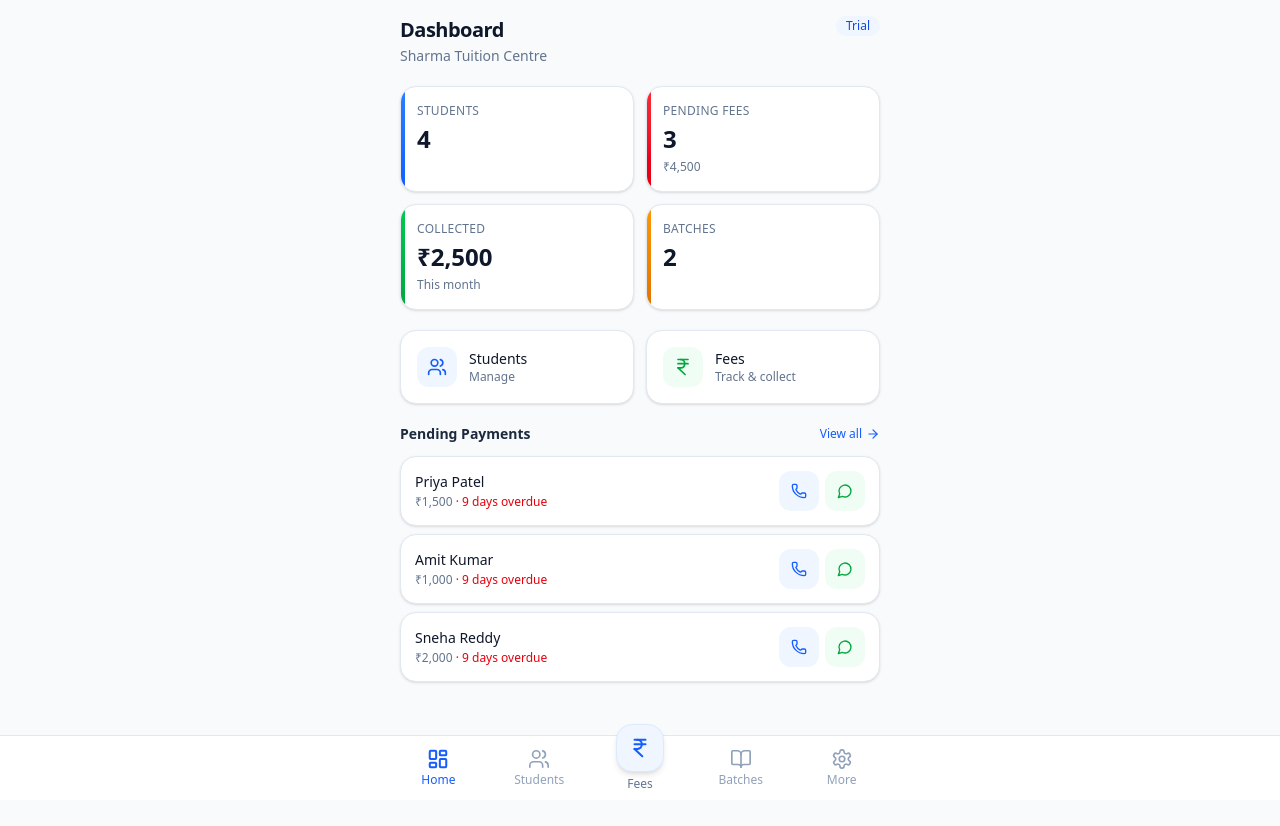
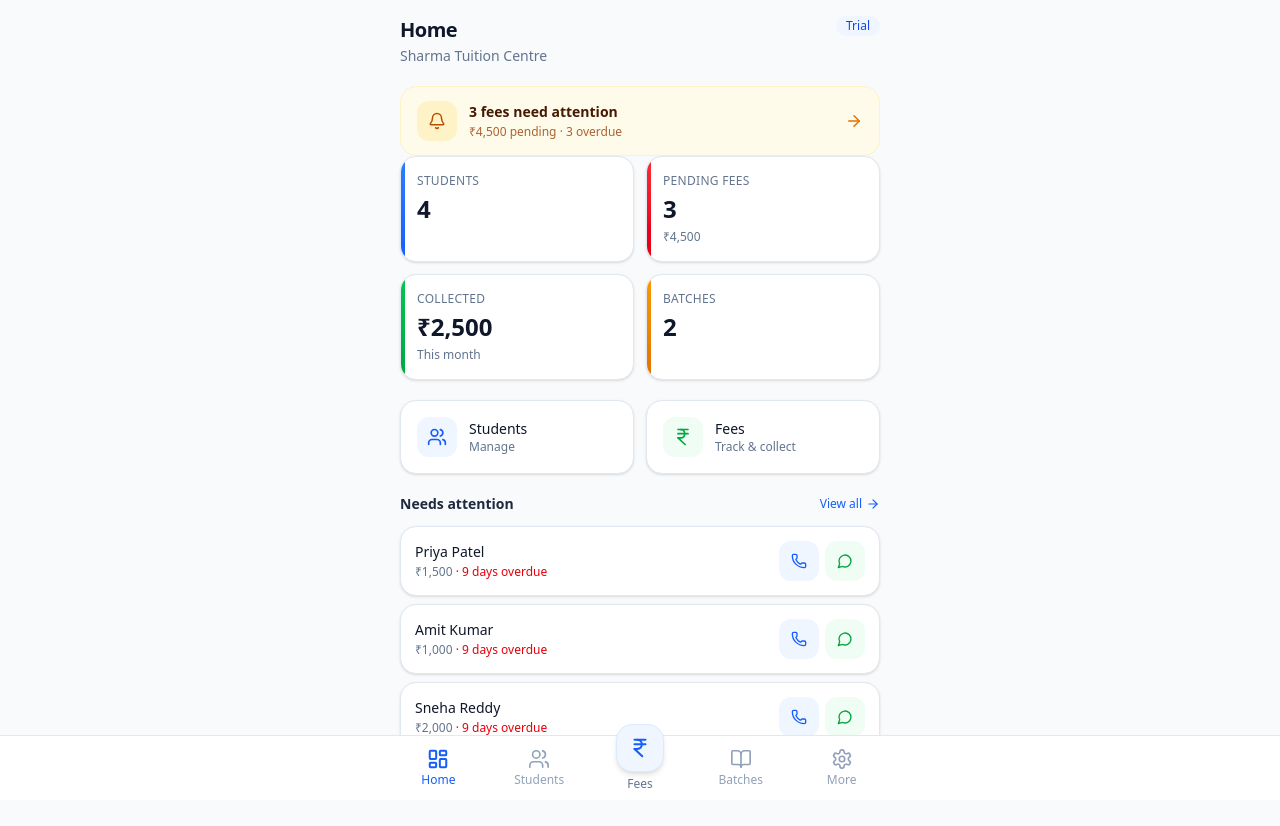
Before and after one commit to chandandass/fee-manager-saas, a Next.js app: page / in a window 1280 px wide. Shown: the top 826 px of the page. Before the commit the page ends 800 px from the top, so only its background shows below. Built offline with nearby package versions, Linux system fonts and the light colour scheme.

Commit message:
Home: soft in-app attention banner (notification-style, no push)

```diff
--- a/src/app/page.tsx
+++ b/src/app/page.tsx
@@ -6,7 +6,6 @@ import {
   PageHeader,
   StatCard,
   Card,
-  Button,
   Badge,
   IconButton,
 } from "@/presentation/components/ui";
@@ -15,7 +14,15 @@ import { createRepositories } from "@/infrastructure/supabase/InMemoryStore";
 import { GetDashboardStats } from "@/domain/use-cases/GetDashboardStats";
 import { ManageFees } from "@/domain/use-cases/ManageFees";
 import { DashboardStats, FeeRecord, Student } from "@/domain/entities/Student";
-import { MessageCircle, Phone, ArrowRight, Users, IndianRupee } from "lucide-react";
+import {
+  MessageCircle,
+  Phone,
+  ArrowRight,
+  Users,
+  IndianRupee,
+  Bell,
+  CheckCircle2,
+} from "lucide-react";
 import { whatsappService } from "@/infrastructure/whatsapp/WhatsAppService";
 
 const repos = createRepositories();
@@ -51,6 +58,7 @@ export default function DashboardPage() {
     return (
       <div className="p-4 space-y-4 animate-pulse">
         <div className="h-8 bg-slate-200 rounded w-48" />
+        <div className="h-16 bg-slate-200 rounded-2xl" />
         <div className="grid grid-cols-2 gap-3">
           <div className="h-24 bg-slate-200 rounded-2xl" />
           <div className="h-24 bg-slate-200 rounded-2xl" />
@@ -59,13 +67,54 @@ export default function DashboardPage() {
     );
   }
 
+  const overdueCount = pending.filter((f) => getDaysPending(f.month) > 0).length;
+
   return (
     <div className="p-4 space-y-5">
       <PageHeader
-        title="Dashboard"
+        title="Home"
         subtitle="Sharma Tuition Centre"
         action={<Badge variant="info">Trial</Badge>}
       />
+
+      {/* In-app notification strip — helpful, not pushy */}
+      {pending.length > 0 ? (
+        <Link href="/fees">
+          <div className="flex items-center gap-3 rounded-2xl bg-amber-50 border border-amber-100 px-4 py-3.5 active:bg-amber-100 transition">
+            <div className="w-10 h-10 rounded-xl bg-amber-100 flex items-center justify-center shrink-0">
+              <Bell size={18} className="text-amber-700" />
+            </div>
+            <div className="min-w-0 flex-1">
+              <p className="text-sm font-semibold text-amber-950">
+                {pending.length === 1
+                  ? "1 fee needs attention"
+                  : pending.length + " fees need attention"}
+              </p>
+              <p className="text-xs text-amber-800/80 mt-0.5">
+                {formatCurrency(stats.pendingFeesAmount)} pending
+                {overdueCount > 0
+                  ? " · " + overdueCount + " overdue"
+                  : ""}
+              </p>
+            </div>
+            <ArrowRight size={18} className="text-amber-600 shrink-0" />
+          </div>
+        </Link>
+      ) : (
+        <div className="flex items-center gap-3 rounded-2xl bg-green-50 border border-green-100 px-4 py-3.5">
+          <div className="w-10 h-10 rounded-xl bg-green-100 flex items-center justify-center shrink-0">
+            <CheckCircle2 size={18} className="text-green-700" />
+          </div>
+          <div className="min-w-0 flex-1">
+            <p className="text-sm font-semibold text-green-950">
+              All clear for now
+            </p>
+            <p className="text-xs text-green-800/80 mt-0.5">
+              No fees need attention
+            </p>
+          </div>
+        </div>
+      )}
 
       <div className="grid grid-cols-2 gap-3">
         <StatCard label="Students" value={stats.totalStudents} accent="blue" />
@@ -109,11 +158,10 @@ export default function DashboardPage() {
         </Link>
       </div>
 
-      {/* Pending list – main feature */}
       <div>
         <div className="flex items-center justify-between mb-3">
           <h2 className="text-sm font-semibold text-slate-800">
-            Pending Payments
+            Needs attention
           </h2>
           <Link
             href="/fees"
@@ -126,7 +174,7 @@ export default function DashboardPage() {
         {pending.length === 0 ? (
           <Card>
             <p className="text-sm text-slate-500 text-center py-4">
-              🎉 All fees collected!
+              Nothing pending — great work
             </p>
           </Card>
         ) : (
@@ -155,7 +203,10 @@ export default function DashboardPage() {
                       {phone && (
                         <>
                           <IconButton
-                            href={`tel:+91${phone.replace(/\D/g, "").slice(-10)}`}
+                            href={
+                              "tel:+91" +
+                              phone.replace(/\D/g, "").slice(-10)
+                            }
                             variant="call"
                             title="Call"
                           >
```
